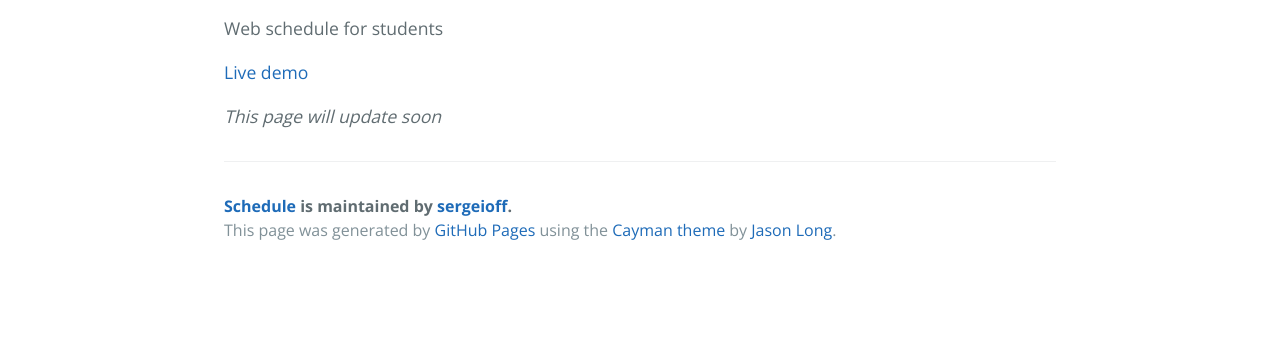
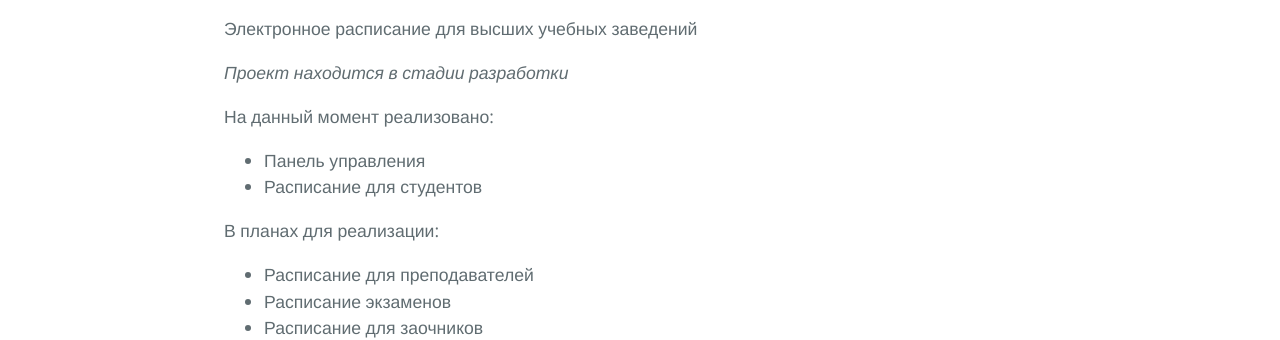
Before and after one commit to sergeioff/Schedule, a plain HTML site: page index.html in a window 1280 px wide. Shown: the part 470-810 px from the top of the page. Drawn offline with nearby package versions, Linux system fonts and the light colour scheme.

```diff
--- a/index.html
+++ b/index.html
@@ -22,11 +22,27 @@
       <h1>
 <a id="schedule" class="anchor" href="#schedule" aria-hidden="true"><span class="octicon octicon-link"></span></a>Schedule</h1>
 
-<p>Web schedule for students</p>
+<p>Электронное расписание для высших учебных заведений</p>
 
-<p><a href="http://arcane-hamlet-5019.herokuapp.com">Live demo</a></p>
+<p><em>Проект находится в стадии разработки</em></p>
 
-<p><em>This page will update soon</em></p>
+<p>На данный момент реализовано:</p>
+
+<ul>
+<li>Панель управления</li>
+<li>Расписание для студентов</li>
+</ul>
+
+<p>В планах для реализации:</p>
+
+<ul>
+<li>Расписание для преподавателей</li>
+<li>Расписание экзаменов</li>
+<li>Расписание для заочников</li>
+</ul>
+
+<p>По следующей ссылке вы можете посмотреть как выглядит установленное расписание (иногда страница может загружаться около 2-х минут - это связано с хостингом)
+<a href="http://arcane-hamlet-5019.herokuapp.com">Live demo</a></p>
 
       <footer class="site-footer">
         <span class="site-footer-owner"><a href="https://github.com/sergeioff/Schedule">Schedule</a> is maintained by <a href="https://github.com/sergeioff">sergeioff</a>.</span>
--- a/params.json
+++ b/params.json
@@ -1 +1 @@
-{"name":"Schedule","tagline":"Web schedule for students","body":"# Schedule\r\nWeb schedule for students\r\n\r\n[Live demo](http://arcane-hamlet-5019.herokuapp.com)\r\n\r\n_This page will update soon_","google":"","note":"Don't delete this file! It's used internally to help with page regeneration."}
+{"name":"Schedule","tagline":"Web schedule for students","body":"# Schedule\r\nЭлектронное расписание для высших учебных заведений\r\n\r\n_Проект находится в стадии разработки_\r\n\r\nНа данный момент реализовано:\r\n- Панель управления\r\n- Расписание для студентов\r\n\r\nВ планах для реализации:\r\n- Расписание для преподавателей\r\n- Расписание экзаменов\r\n- Расписание для заочников\r\n\r\nПо следующей ссылке вы можете посмотреть как выглядит установленное расписание (иногда страница может загружаться около 2-х минут - это связано с хостингом)\r\n[Live demo](http://arcane-hamlet-5019.herokuapp.com)\r\n","google":"","note":"Don't delete this file! It's used internally to help with page regeneration."}
```
